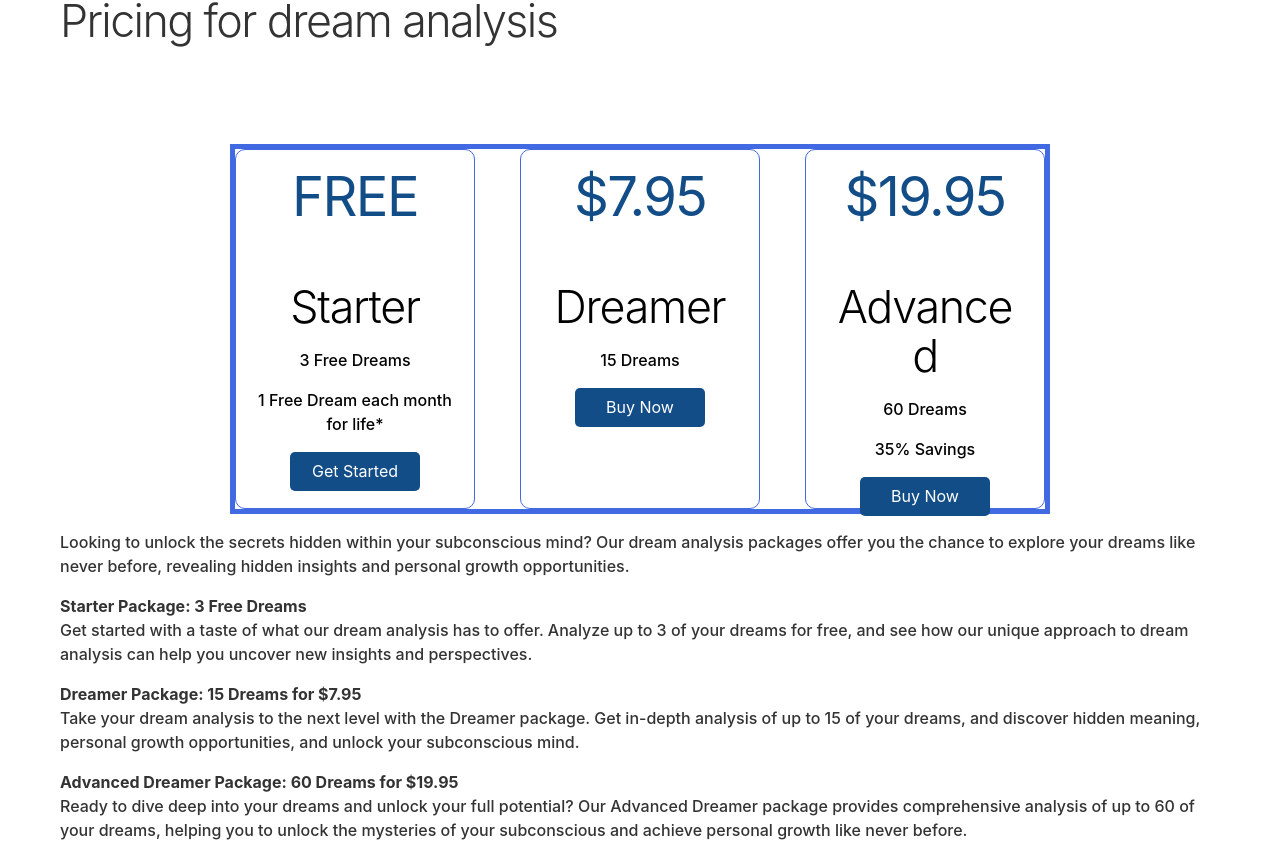
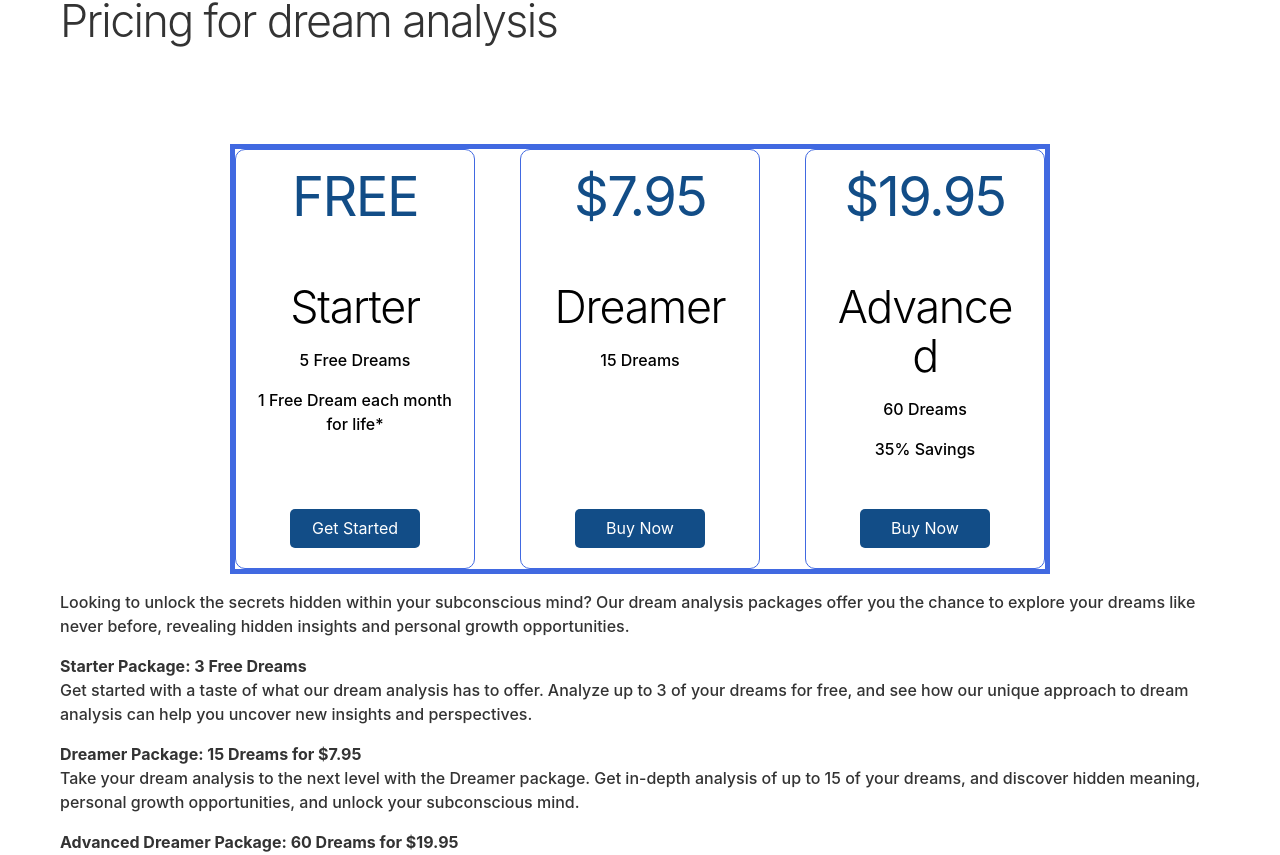
Before and after one commit to dwestland/dream-interpretation, a Next.js app: page /pricing in a window 1280 px wide. Shown: the part 527-1382 px from the top of the page. Built offline with nearby package versions, Linux system fonts and the light colour scheme; no server answers.

Commit message:
Update Pricing page

```diff
--- a/pages/pricing.tsx
+++ b/pages/pricing.tsx
@@ -2,6 +2,7 @@ import React from 'react'
 import Image from 'next/image'
 import Layout from '@/components/Layout'
 import styles from '@/styles/Pricing.module.scss'
+import { checkout } from '../src/common/checkout'
 
 const PricingPage = () => (
   <Layout title="Document" description="Document description">
@@ -11,30 +12,66 @@ const PricingPage = () => (
         <h3>Pricing for dream analysis</h3>
         <div className={`${styles.pricingCardContainer} pricingCard-container`}>
           <div className={styles.pricingCard}>
+            <main className={styles.main}>
               <h3 className={styles.price}>FREE</h3>
               <h4>Starter</h4>
-            <p>3 Free Dreams</p>
+              <p>5 Free Dreams</p>
               <p>1 Free Dream each month for life*</p>
+            </main>
+            <footer className={styles.footer}>
               <button className={`${styles.button} primary-button`}>
                 Get Started
               </button>
+            </footer>
           </div>
           <div className={styles.pricingCard}>
+            <main className={styles.main}>
               <h3 className={styles.price}>$7.95</h3>
               <h4>Dreamer</h4>
               <p>15 Dreams</p>
-            <button className={`${styles.button} primary-button`}>
+            </main>
+            <footer className={styles.footer}>
+              <button
+                onClick={() => {
+                  checkout({
+                    lineItems: [
+                      {
+                        price: process.env.NEXT_PUBLIC_DREAMER_PRODUCT_PRICE,
+                        quantity: 1,
+                      },
+                    ],
+                  })
+                }}
+                className={`${styles.button} primary-button`}
+              >
                 Buy Now
               </button>
+            </footer>
           </div>
           <div className={styles.pricingCard}>
+            <main className={styles.main}>
               <h3 className={styles.price}>$19.95</h3>
               <h4>Advanced</h4>
               <p>60 Dreams</p>
               <p>35% Savings</p>
-            <button className={`${styles.button} primary-button`}>
+            </main>
+            <footer className={styles.footer}>
+              <button
+                onClick={() => {
+                  checkout({
+                    lineItems: [
+                      {
+                        price: process.env.NEXT_PUBLIC_ADVANCED_PRODUCT_PRICE,
+                        quantity: 1,
+                      },
+                    ],
+                  })
+                }}
+                className={`${styles.button} primary-button`}
+              >
                 Buy Now
               </button>
+            </footer>
           </div>
         </div>
 
--- a/styles/Header.module.scss
+++ b/styles/Header.module.scss
@@ -22,7 +22,7 @@
   font-size: 2em;
   font-weight: 600;
   line-height: 1em;
-  margin: 130px 20px 20px 20px;
+  margin: 110px 20px 20px 20px;
   text-align: right;
 }
 
--- a/styles/Pricing.module.scss
+++ b/styles/Pricing.module.scss
@@ -18,10 +18,22 @@
   border: 1px solid royalblue;
   background: #fff;
   border-radius: 10px;
-  height: 360px;
+  height: 420px;
   text-align: center;
   color: #000;
   width: 240px;
+  display: flex;
+  flex-direction: column;
+}
+
+.main {
+  flex: 1;
+}
+
+.footer {
+  // bottom: 0;
+  padding: 20px;
+  // position: fixed;
 }
 
 .price {
```
Lines whose indentation alone changed are shown as unchanged.
